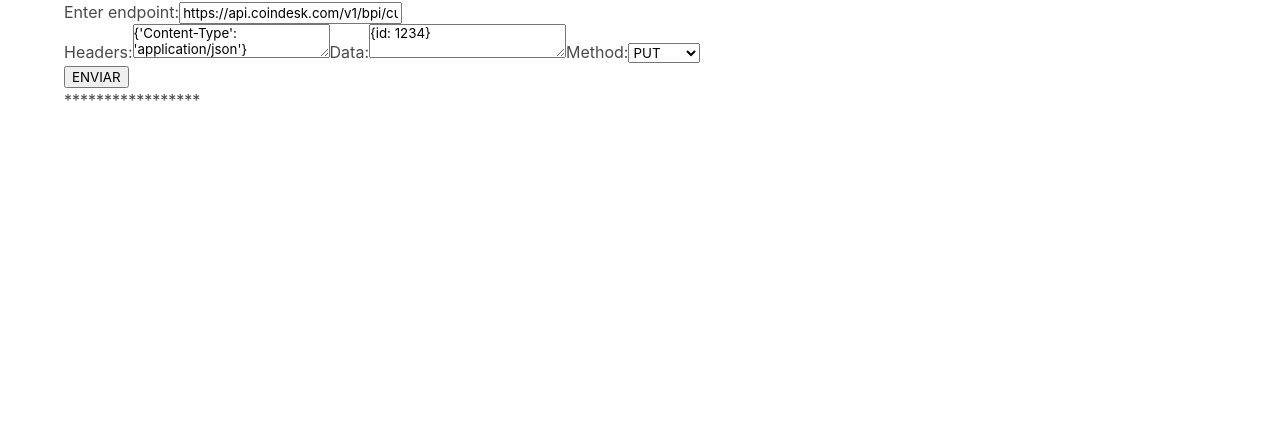
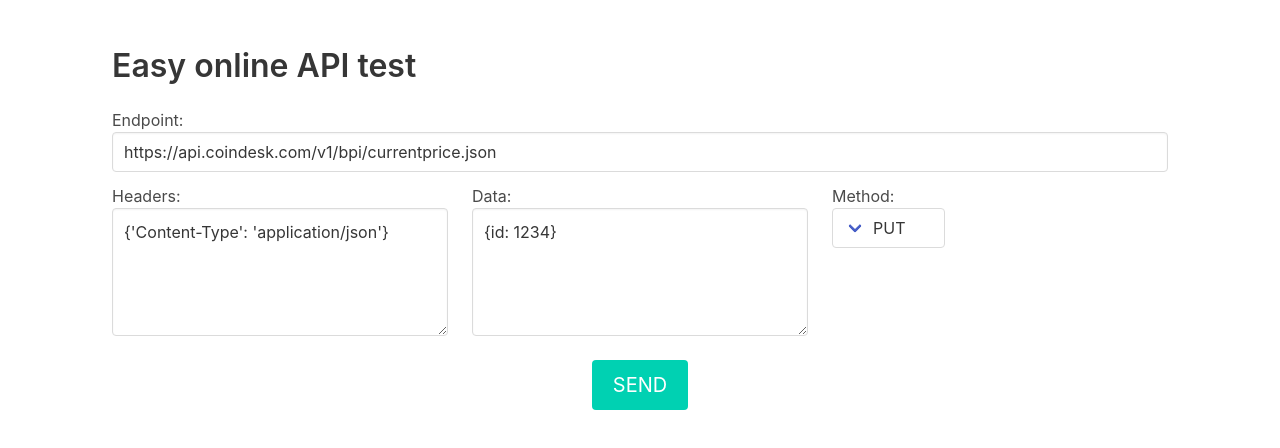
Before and after one commit to chemaaranda/api-test, a React (Create React App) app: page / in a window 1280 px wide. Shown: the top 448 px of the page. Built offline with nearby package versions, Linux system fonts and the light colour scheme.

Commit message:
start beautify response JSON

```diff
--- a/package.json
+++ b/package.json
@@ -7,6 +7,7 @@
     "@testing-library/react": "^13.4.0",
     "@testing-library/user-event": "^13.5.0",
     "antd": "^5.0.4",
+    "html-react-parser": "^3.0.4",
     "react": "^18.2.0",
     "react-dom": "^18.2.0",
     "react-scripts": "^5.0.1",
--- a/src/App.css
+++ b/src/App.css
@@ -42,3 +42,9 @@
 .display-color-error{
   background-color: #fff;
 }
+pre {outline: 1px solid #ccc; padding: 5px; margin: 5px; }
+.string { color: green; }
+.number { color: darkorange; }
+.boolean { color: blue; }
+.null { color: magenta; }
+.key { color: red; }
--- a/src/App.js
+++ b/src/App.js
@@ -6,7 +6,7 @@
 
 function App() {
 
-  const [content, setContent] = useState("*****************");
+  const [content, setContent] = useState();
   const [endPonintsList, setEndPonintsList] = useState([]);
   const [callMsg, setMsg] = useState()
 
@@ -29,7 +29,7 @@
 }, [callData]);
 
   const startCall= () => {
-    alert('check data has a valid JSON')
+    // alert('check data has a valid JSON')
     setMsg("calling..." + callData.endPoint)
     setEndPonintsList([...endPonintsList, callData.endPoint])
     setCallData(previousState => {
@@ -50,12 +50,14 @@
     .then(res => res.json())
     .then(
       (result) => {
-        setMsg("response")
+        setMsg("")
         /*this.setState({
           isLoaded: true,
           items: result.items
         });*/
+        console.log("===================================================================")
         console.log(result)
+        console.log("===================================================================")
         setContent(JSON.stringify(result))
 
       },
@@ -98,10 +100,15 @@
   }
 
   return (
-    <div>
-      <div>
-        <label>Enter endpoint:</label>
+    <div class="container">
+      <section class="section">
+        <h1 class="title">
+          Easy online API test
+        </h1>
+        <div class="field">
+          <label>Endpoint:</label>
           <input
+            class="input"
             type="text"
             id="lname"
             name="lname"
@@ -109,16 +116,33 @@
             onChange={(e) => setEndpoint(e.target.value)}
           ></input>
         </div>
-      <div>
+
+        <div class="columns">
+          <div class="column">
+            <div class="field">
               <label>Headers:</label>
-        <textarea onChange={(e) => setHeaders(e.target.value)}>
+              <textarea
+                class= "textarea"
+                onChange={(e) => setHeaders(e.target.value)}>
                 {callData.headers}
               </textarea>
+            </div>
+          </div>
+          <div class="column">
+            <div class="field">
               <label>Data:</label>
-        <textarea onChange={(e) => setData(e.target.value)}>
+              <textarea
+                class= "textarea"
+                onChange={(e) => setData(e.target.value)}>
                 {callData.data}
               </textarea>
+            </div>
+          </div>
+          <div class="column">
+            <div class="field">
               <label>Method:</label>
+              <br></br>
+              <div class="select">
                 <select onChange={(e) => setType(e.target.value)}>
                   <option value="PUT">PUT</option>
                   <option value="GET">GET</option>
@@ -126,10 +150,20 @@
                   <option value="DELETE">DELETE</option>
                 </select>
               </div>
-      <div>
-        <button onClick={startCall}>ENVIAR</button>
+            </div>
+          </div>
+        </div>
+
+        <div class="field">
+          <center>
+            <button
+              class="button is-medium is-primary"
+              onClick={startCall}>SEND
+            </button>
+          </center>
         </div>
         <DisplayApi msg ={callMsg} data = { content }/>
+      </section>
     </div>
   );
 }
--- a/src/DisplayApi.js
+++ b/src/DisplayApi.js
@@ -1,12 +1,38 @@
 import { useState, useEffect } from "react";
+import parse from 'html-react-parser';
+
 import './App.css';
 function DisplayApi(props) {
 
   const [content, setContent] = useState("");
   const [msg, setMsg] = useState("");
 
+  function syntaxHighlight(json) {
+    if (typeof json != 'string') {
+         json = JSON.stringify(json, undefined, 4);
+    }
+    json = json.replace(/&/g, '&amp;').replace(/</g, '&lt;').replace(/>/g, '&gt;');
+    return json.replace(/("(\\u[a-zA-Z0-9]{4}|\\[^u]|[^\\"])*"(\s*:)?|\b(true|false|null)\b|-?\d+(?:\.\d*)?(?:[eE][+\-]?\d+)?)/g, function (match) {
+        var cls = 'number';
+        if (/^"/.test(match)) {
+            if (/:$/.test(match)) {
+                cls = 'key';
+            } else {
+                cls = 'string';
+            }
+        } else if (/true|false/.test(match)) {
+            cls = 'boolean';
+        } else if (/null/.test(match)) {
+            cls = 'null';
+        }
+        console.log('<span class="' + cls + '">' + match + '</span>')
+        return '<span class="' + cls + '">' + match + '</span>';
+    });
+}
     useEffect(() => {
-      setContent(props.data)
+      // let _data = props.data ? JSON.stringify(JSON.parse(props.data), null, 4) : ""
+      let _data = props.data ? syntaxHighlight(JSON.parse(props.data)) : ""
+      setContent(_data)
       setMsg(props.msg)
     }, [props]);
 
@@ -16,7 +42,7 @@
         {msg}
       </div>
       <div>
-        {content}
+        {parse(content)}
       </div>
     </div>
   );
```
Also changed, not shown: 1 other file (tests, documents, lock files or other folders). Lines whose indentation alone changed are shown as unchanged.
